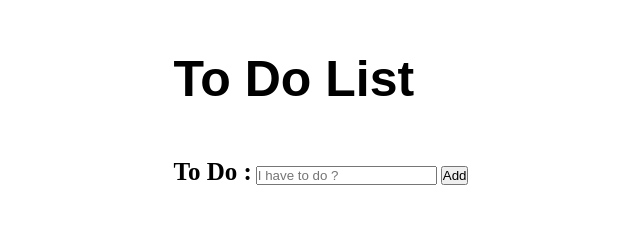
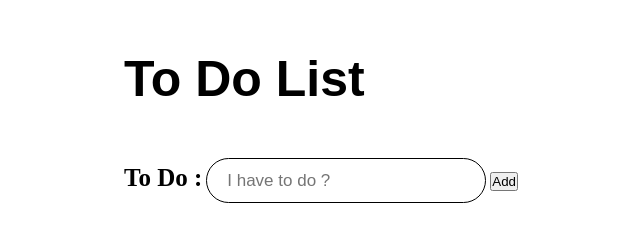
Before and after one commit to npaxzz/To-Do-List, a plain HTML site: page index.html in a window 1280 px wide. Shown: the whole page, without its empty margins (319-959 px from the left). Drawn offline with Linux system fonts and the light colour scheme.

Commit message:
.content input[type="text"] { }

```diff
--- a/style.css
+++ b/style.css
@@ -26,3 +26,20 @@ h1 {
   font-weight: bold;
   font-size: 25px;
 }
+
+.content input[type="text"] {
+  width: 280px;
+  height: 45px;
+  padding-left: 20px;
+  font-size: 17px;
+  border-radius: 25px;
+  outline: none;
+  transition: 0.2s ease;
+  /* transition: เวลาในการตอบสนอง 0.2s */
+  border: 1px solid black;
+  /* border: เส้นขอบของกรอบ 1px สีดำ */
+}
+
+input[type="text"]:focus {
+  border: 2px solid rgb(138, 26, 26);
+}
```
